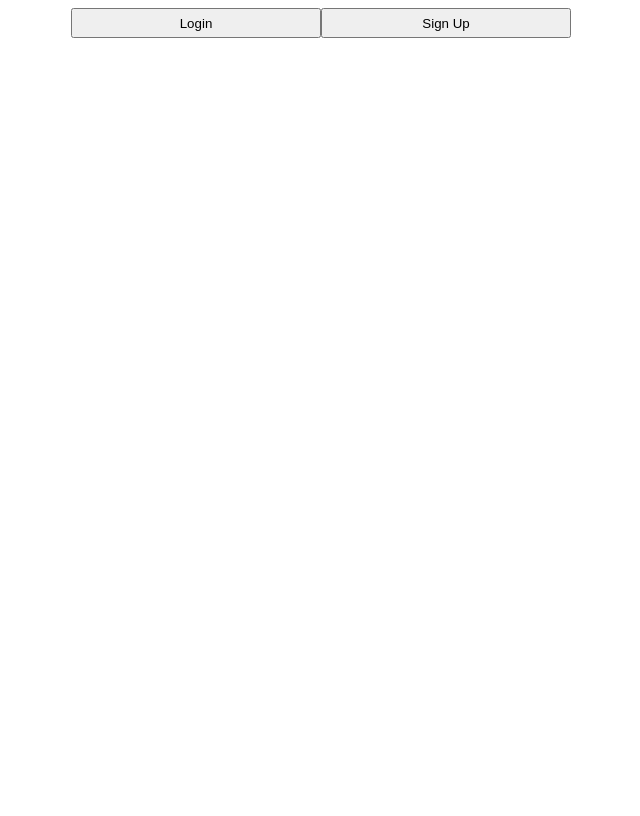
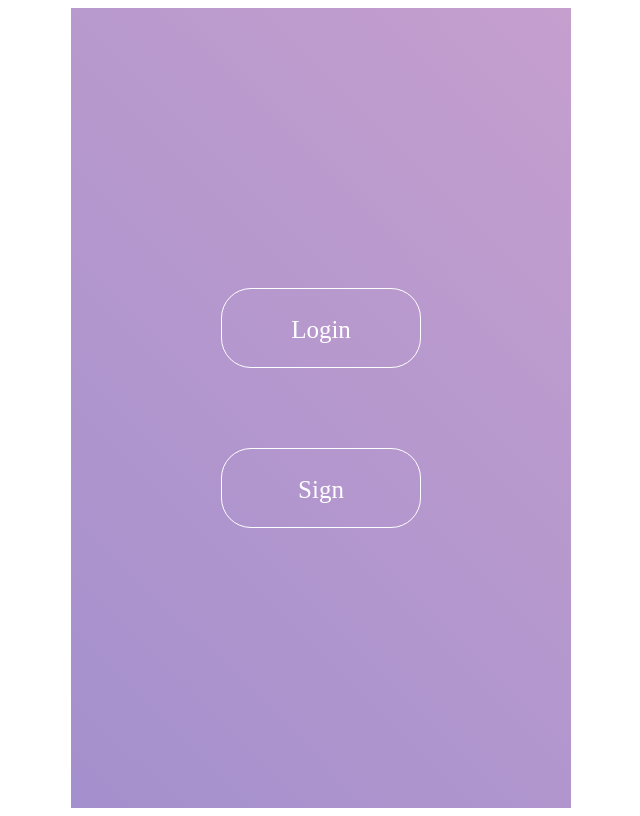
Before and after one commit to DevWonny/nuxt-todo-list, a Nuxt app: page / in a window 1280 px wide. Shown: the whole page, without its empty margins (319-959 px from the left). Built offline with nearby package versions, Linux system fonts and the light colour scheme.

Commit message:
feat : Intro page 구현 완료

```diff
--- a/assets/scss/css.scss
+++ b/assets/scss/css.scss
@@ -0,0 +1,4 @@
+$mainColor: #a490cd;
+$subColor: #d2cdf6;
+$thirdColor: #c59fce;
+$textColor: #fff;
--- a/components/Button.vue
+++ b/components/Button.vue
@@ -1,5 +1,7 @@
 <template>
-  <button @click="$emit('click', Text)">{{ Text }}</button>
+  <NuxtLink :to="`/${Text}`" class="link-text">
+    <div class="link-button">{{ Text }}</div>
+  </NuxtLink>
 </template>
 
 <script>
@@ -11,8 +13,34 @@ export default {
 </script>
 
 <style lang="scss" scoped>
-button {
-  width: 300px;
-  height: 30px;
+$mainColor: #a490cd;
+$subColor: #d2cdf6;
+$thirdColor: #c59fce;
+$textColor: #fff;
+
+.link-button {
+  width: 200px;
+  height: 80px;
+  background: transparent;
+  border-radius: 30px;
+  border: 1px solid $textColor;
+  font-size: 25px;
+  color: $textColor;
+  cursor: pointer;
+  text-align: center;
+  line-height: 81px;
+  box-sizing: border-box;
+
+  &:hover {
+    background: $textColor;
+    color: $mainColor;
+  }
+}
+
+.link-text {
+  text-decoration: none;
+  &:hover {
+    color: $mainColor;
+  }
 }
 </style>
--- a/pages/login/indev.vue
+++ b/pages/Login/index.vue
@@ -1,5 +1,5 @@
 <template>
-  <div></div>
+  <div>Login Page</div>
 </template>
 
 <script></script>
--- a/pages/index.vue
+++ b/pages/index.vue
@@ -1,7 +1,9 @@
 <template>
   <div class="intro_wrap">
-    <Button :Text="login" @click="onClick" />
-    <Button :Text="signUp" @click="onClick" />
+    <div class="button_div">
+      <Button :Text="login" />
+      <Button :Text="signUp" />
+    </div>
   </div>
 </template>
 
@@ -14,7 +16,7 @@ export default {
   data() {
     return {
       login: "Login",
-      signUp: "Sign Up",
+      signUp: "Sign",
     };
   },
   methods: {
@@ -26,10 +28,26 @@ export default {
 </script>
 
 <style lang="scss">
+$mainColor: #a490cd;
+$subColor: #d2cdf6;
+$thirdColor: #c59fce;
+$textColor: #fff;
+
 .intro_wrap {
   max-width: 500px;
   height: 100vh;
   margin: auto;
+  background: linear-gradient(45deg, $mainColor, $thirdColor);
   display: flex;
+  align-items: center;
+}
+
+.button_div {
+  width: 100%;
+  height: 240px;
+  display: flex;
+  flex-direction: column;
+  justify-content: space-between;
+  align-items: center;
 }
 </style>
--- a/pages/main/index.vue
+++ b/pages/main/index.vue
@@ -1,5 +1,5 @@
 <template>
-  <div></div>
+  <div>Main Page</div>
 </template>
 
 <script></script>
--- a/pages/sign/index.vue
+++ b/pages/sign/index.vue
@@ -1,5 +1,5 @@
 <template>
-  <div></div>
+  <div>SignUp Page</div>
 </template>
 
 <script></script>
```
